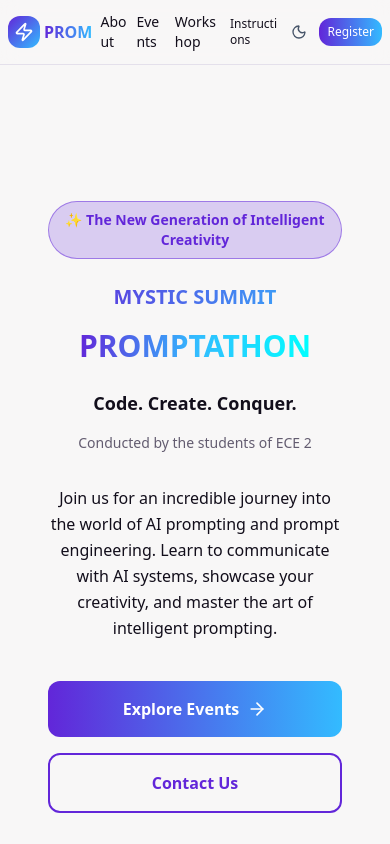
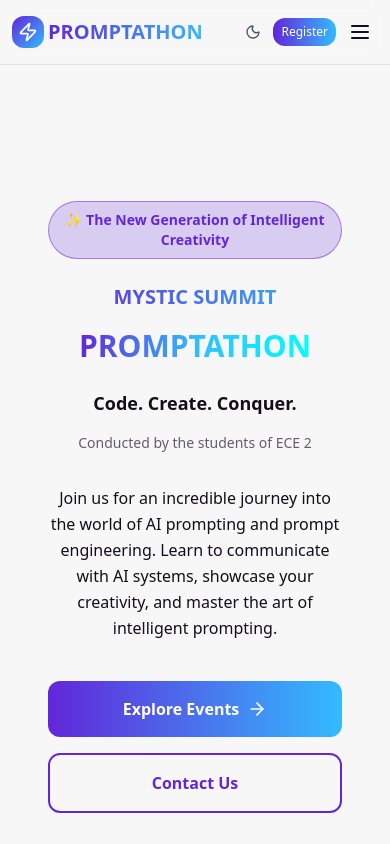
Before and after one commit to MDHaarith/MS-Promtathon, a React (Vite) app: page / in a window 390 px wide. Shown: the top 844 px of the page. Built offline with nearby package versions, Linux system fonts and the light colour scheme.

Commit message:
Add Menu icon imports
cgen-7a99da6287504e24973ca9c4a4636d43

```diff
--- a/client/components/Layout.tsx
+++ b/client/components/Layout.tsx
@@ -1,5 +1,5 @@
 import { Link } from "react-router-dom";
-import { Zap, Moon, Sun } from "lucide-react";
+import { Zap, Moon, Sun, Menu, X } from "lucide-react";
 import { useState, useEffect } from "react";
 
 export default function Layout({ children }: { children: React.ReactNode }) {
@@ -33,33 +33,39 @@ function Header({
   isDark: boolean;
   onToggleDarkMode: () => void;
 }) {
+  const [isMenuOpen, setIsMenuOpen] = useState(false);
+
+  const toggleMenu = () => {
+    setIsMenuOpen(!isMenuOpen);
+  };
+
+  const closeMenu = () => {
+    setIsMenuOpen(false);
+  };
+
   return (
+    <>
       <header className="sticky top-0 z-50 w-full border-b border-border bg-background/95 backdrop-blur supports-[backdrop-filter]:bg-background/60 transition-all duration-300">
-      <div className="container flex h-16 sm:h-20 items-center justify-between px-2 sm:px-4 gap-2 sm:gap-4">
+        <div className="container flex h-16 sm:h-20 items-center justify-between px-3 sm:px-4 gap-2 sm:gap-4">
           <Link
             to="/"
-          className="flex items-center gap-1 sm:gap-2 font-bold text-lg sm:text-2xl hover:scale-105 transition-transform duration-300 flex-shrink-0"
+            className="flex items-center gap-1 sm:gap-2 font-bold text-xl sm:text-2xl hover:scale-105 transition-transform duration-300 flex-shrink-0"
+            onClick={closeMenu}
           >
             <div className="w-8 sm:w-10 h-8 sm:h-10 rounded-lg bg-gradient-to-br from-primary to-secondary flex items-center justify-center transition-all duration-300 hover:shadow-lg">
               <Zap className="w-5 sm:w-6 h-5 sm:h-6 text-white" />
             </div>
-          <span className="hidden sm:inline bg-gradient-to-r from-primary to-secondary bg-clip-text text-transparent whitespace-nowrap">
+            <span className="bg-gradient-to-r from-primary to-secondary bg-clip-text text-transparent whitespace-nowrap">
               PROMPTATHON
-          </span>
-          <span className="sm:hidden bg-gradient-to-r from-primary to-secondary bg-clip-text text-transparent text-base whitespace-nowrap">
-            PROM
             </span>
           </Link>
 
-        <nav className="flex items-center gap-2 sm:gap-4 md:gap-6 lg:gap-8 text-xs sm:text-sm md:text-base flex-1 justify-center">
+          <nav className="hidden lg:flex items-center gap-4 xl:gap-8 text-sm md:text-base flex-1 justify-center">
             <NavLink href="/#about">About</NavLink>
             <NavLink href="/#events">Events</NavLink>
             <NavLink href="/#workshop">Workshop</NavLink>
-          <NavLink href="/#participant-instructions" className="hidden sm:block">
+            <NavLink href="/#participant-instructions">
               Participant Instructions
-          </NavLink>
-          <NavLink href="/#participant-instructions" className="sm:hidden text-xs">
-            Instructions
             </NavLink>
           </nav>
 
@@ -75,15 +81,67 @@ function Header({
                 <Moon className="w-4 sm:w-5 h-4 sm:h-5 text-slate-600 transition-transform duration-300" />
               )}
             </button>
-          <a
-            href="#contact"
+            <Link
+              to="/register"
               className="px-2 sm:px-4 py-1.5 sm:py-2 rounded-lg bg-gradient-to-r from-primary to-secondary text-primary-foreground font-medium hover:opacity-90 transition-all duration-300 transform hover:scale-105 hover:shadow-lg text-xs sm:text-sm whitespace-nowrap"
+              onClick={closeMenu}
             >
               Register
-          </a>
+            </Link>
+            <button
+              onClick={toggleMenu}
+              className="lg:hidden p-1.5 rounded-lg hover:bg-muted transition-all duration-300"
+              aria-label="Toggle menu"
+            >
+              {isMenuOpen ? (
+                <X className="w-6 h-6" />
+              ) : (
+                <Menu className="w-6 h-6" />
+              )}
+            </button>
           </div>
         </div>
+
+        {isMenuOpen && (
+          <nav className="lg:hidden border-t border-border bg-background/95">
+            <div className="container px-3 py-4 space-y-3">
+              <MobileNavLink href="/#about" onClick={closeMenu}>
+                About
+              </MobileNavLink>
+              <MobileNavLink href="/#events" onClick={closeMenu}>
+                Events
+              </MobileNavLink>
+              <MobileNavLink href="/#workshop" onClick={closeMenu}>
+                Workshop
+              </MobileNavLink>
+              <MobileNavLink href="/#participant-instructions" onClick={closeMenu}>
+                Participant Instructions
+              </MobileNavLink>
+            </div>
+          </nav>
+        )}
       </header>
+    </>
+  );
+}
+
+function MobileNavLink({
+  href,
+  children,
+  onClick,
+}: {
+  href: string;
+  children: React.ReactNode;
+  onClick: () => void;
+}) {
+  return (
+    <a
+      href={href}
+      onClick={onClick}
+      className="block py-2 px-4 rounded-lg text-sm font-medium transition-all duration-300 hover:bg-muted hover:text-primary"
+    >
+      {children}
+    </a>
   );
 }
 
```
Lines whose indentation alone changed are shown as unchanged.
